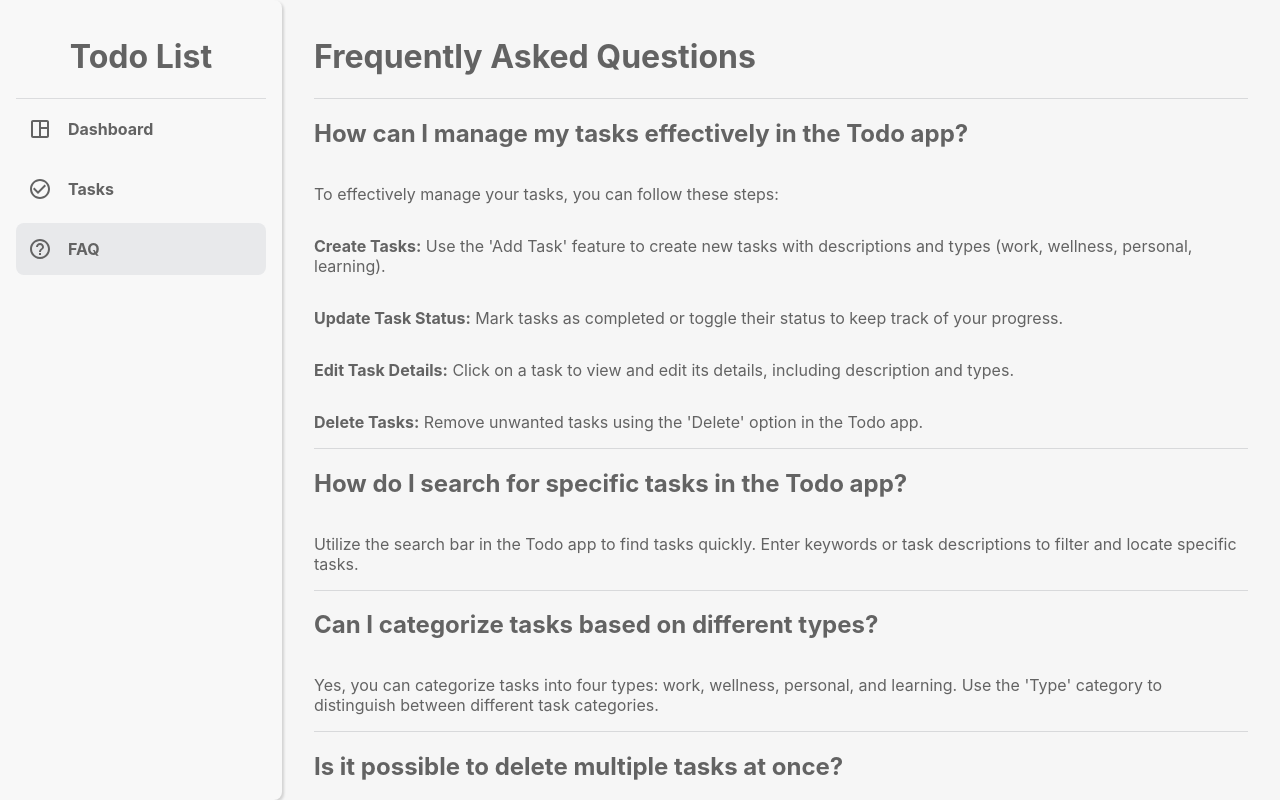
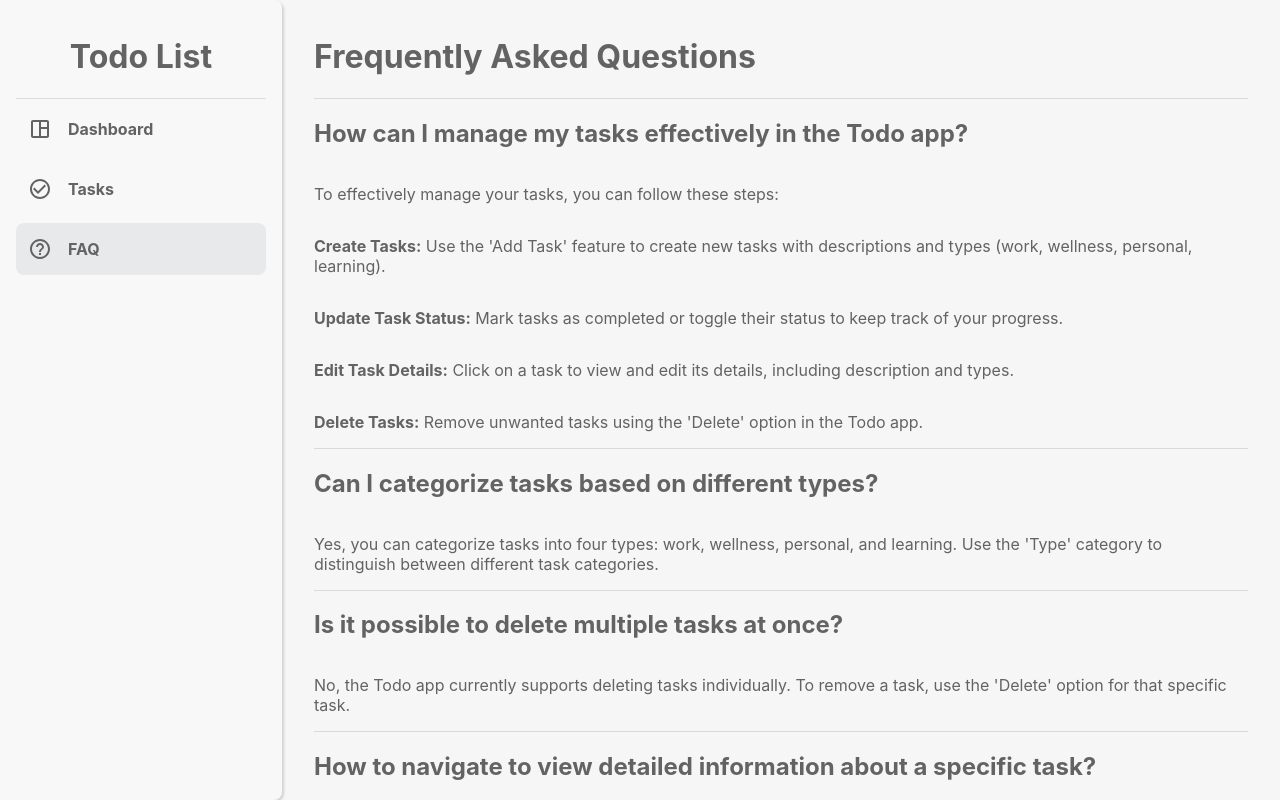
Before and after one commit to glwo/React-TS-ToDo, a React (Create React App) app: page /faq in a window 1280 px wide. Built offline with nearby package versions, Linux system fonts and the light colour scheme.

Commit message:
somethign

```diff
--- a/src/pages/FAQ.tsx
+++ b/src/pages/FAQ.tsx
@@ -17,10 +17,6 @@ const FAQ: React.FC<FAQProps> = (props) => {
       <p><strong>Delete Tasks:</strong> Remove unwanted tasks using the 'Delete' option in the Todo app.</p>
       <Divider></Divider>
 
-      <h2>How do I search for specific tasks in the Todo app?</h2>
-      <p>Utilize the search bar in the Todo app to find tasks quickly. Enter keywords or task descriptions to filter and locate specific tasks.</p>
-      <Divider></Divider>
-
       <h2>Can I categorize tasks based on different types?</h2>
       <p>Yes, you can categorize tasks into four types: work, wellness, personal, and learning. Use the 'Type' category to distinguish between different task categories.</p>
       <Divider></Divider>
```
